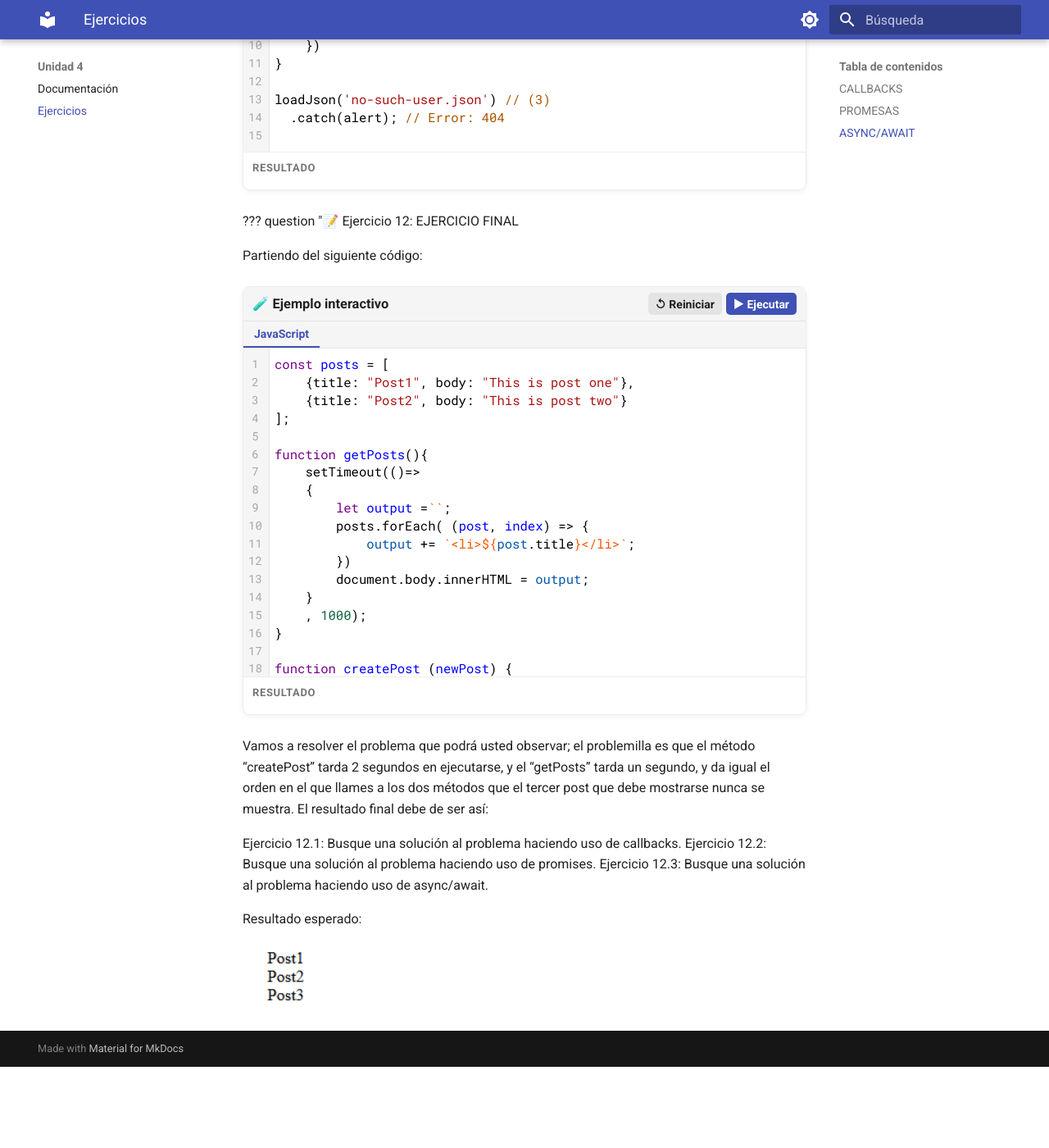
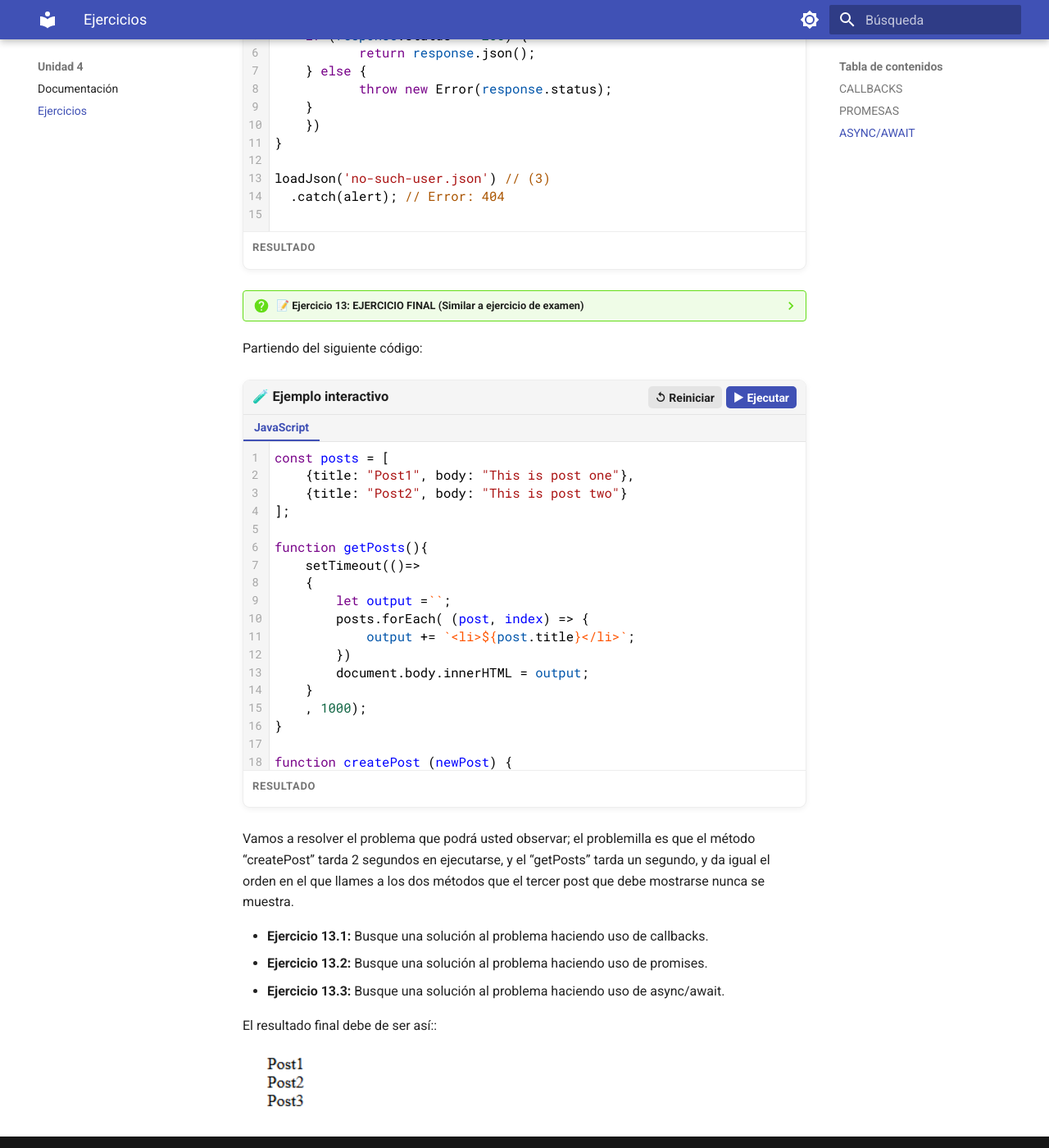
Before and after one commit to jpmartinez-profe/DWEC_Apuntes, an MkDocs documentation site: the page built from docs/unidad4/ejercicios4.md, in a window 1280 px wide and 1400 px high, scrolled down 9857 px. Shown: the whole window at 82% size. Built offline with MkDocs 1.6.1 and Material for MkDocs 9.7.7, drawn with Linux system fonts in a browser that asks for light colours; before the commit the page ends 11158 px from its top, so only the background shows below that; some of the changed text lies outside the part shown.

Commit message:
Solventando algunos errores unidad 4  sus ejercicios

````diff
--- a/docs/unidad4/ejercicios4.md
+++ b/docs/unidad4/ejercicios4.md
@@ -205,7 +205,7 @@
 ```
 
 
-??? question "📝 Ejercicio 8: De callbacks a promesas: consulta de un usuario
+??? question "📝 Ejercicio 8: De callbacks a promesas: consulta de un usuario"
 
 A partir del código asíncrono realizado con callbacks, transformalo para que se realice la misma operación y resultado pero con Promesas.
 
@@ -253,7 +253,7 @@
 });
 ```
 
-??? question "📝 Ejercicio 9: De callbacks a promesas: proceso de compra
+??? question "📝 Ejercicio 9: De callbacks a promesas: proceso de compra"
 
 Este es el ejercicio más complejo de todos ya que no solo tienes que convertir código resulto con callbacks a código resuelto con promesas, sino que si te fijas bien, el código original realizado con callbacks es anidado, es decir, una vez se llama a un callback cuando finaliza, se llama a otro, y sucesivamente. Lo mismo debemos implementarlo con promesas y encadenando ".then".
 
@@ -374,7 +374,7 @@
 
 ## ASYNC/AWAIT
 
-??? question "📝 Ejercicio 10: De promesas a callbacks
+??? question "📝 Ejercicio 10: De promesas a callbacks"
 
 Disponemos de una función llamada obtenerMensaje() que devuelve una promesa que se resuelve después de dos segundos con el mensaje "Hola, alumno".
 
@@ -460,7 +460,7 @@
 
 ```
 
-??? question "📝 Ejercicio 12: EJERCICIO FINAL
+??? question "📝 Ejercicio 13: EJERCICIO FINAL (Similar a ejercicio de examen)"
 
 Partiendo del siguiente código:
 
@@ -490,12 +490,12 @@
 createPost({title: "Post3", body: "This is post three"});
 ```
 
-Vamos a resolver el problema que podrá usted observar; el problemilla es que el método “createPost” tarda 2 segundos en ejecutarse, y el “getPosts” tarda un segundo, y da igual el orden en el que llames a los dos métodos que el tercer post que debe mostrarse nunca se muestra. El resultado final debe de ser así:
+Vamos a resolver el problema que podrá usted observar; el problemilla es que el método “createPost” tarda 2 segundos en ejecutarse, y el “getPosts” tarda un segundo, y da igual el orden en el que llames a los dos métodos que el tercer post que debe mostrarse nunca se muestra.
 
-Ejercicio 12.1:  Busque una solución al problema haciendo uso de callbacks.
-Ejercicio 12.2:  Busque una solución al problema haciendo uso de promises.
-Ejercicio 12.3:  Busque una solución al problema haciendo uso de async/await.
+- **Ejercicio 13.1:**  Busque una solución al problema haciendo uso de callbacks.
+- **Ejercicio 13.2:**  Busque una solución al problema haciendo uso de promises.
+- **Ejercicio 13.3:**  Busque una solución al problema haciendo uso de async/await.
 
-Resultado esperado:
+El resultado final debe de ser así::
 
 ![Resultado Ejercicio Final](../images/ud4_ejercicios4_final.png)
````
Also changed, not shown: other parts of docs/unidad4/ejercicios4.md (+2 -2 lines).
